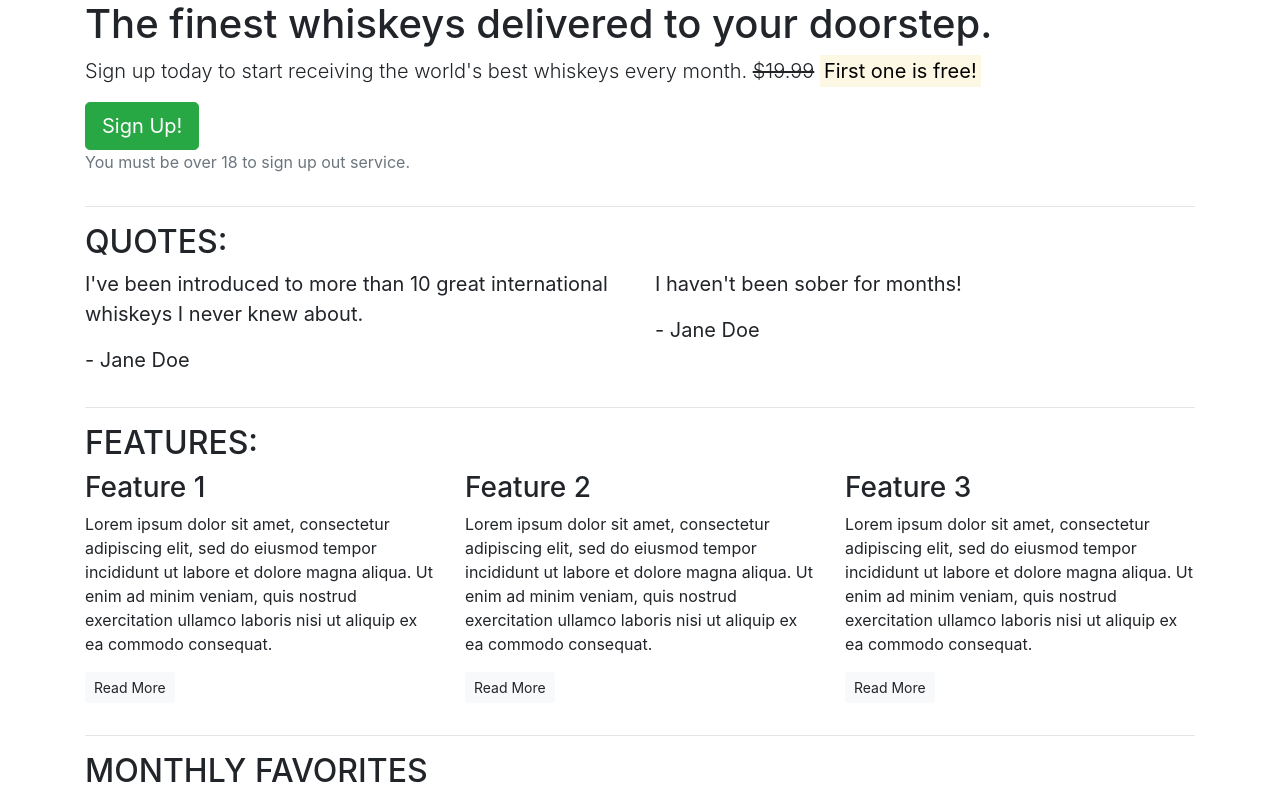
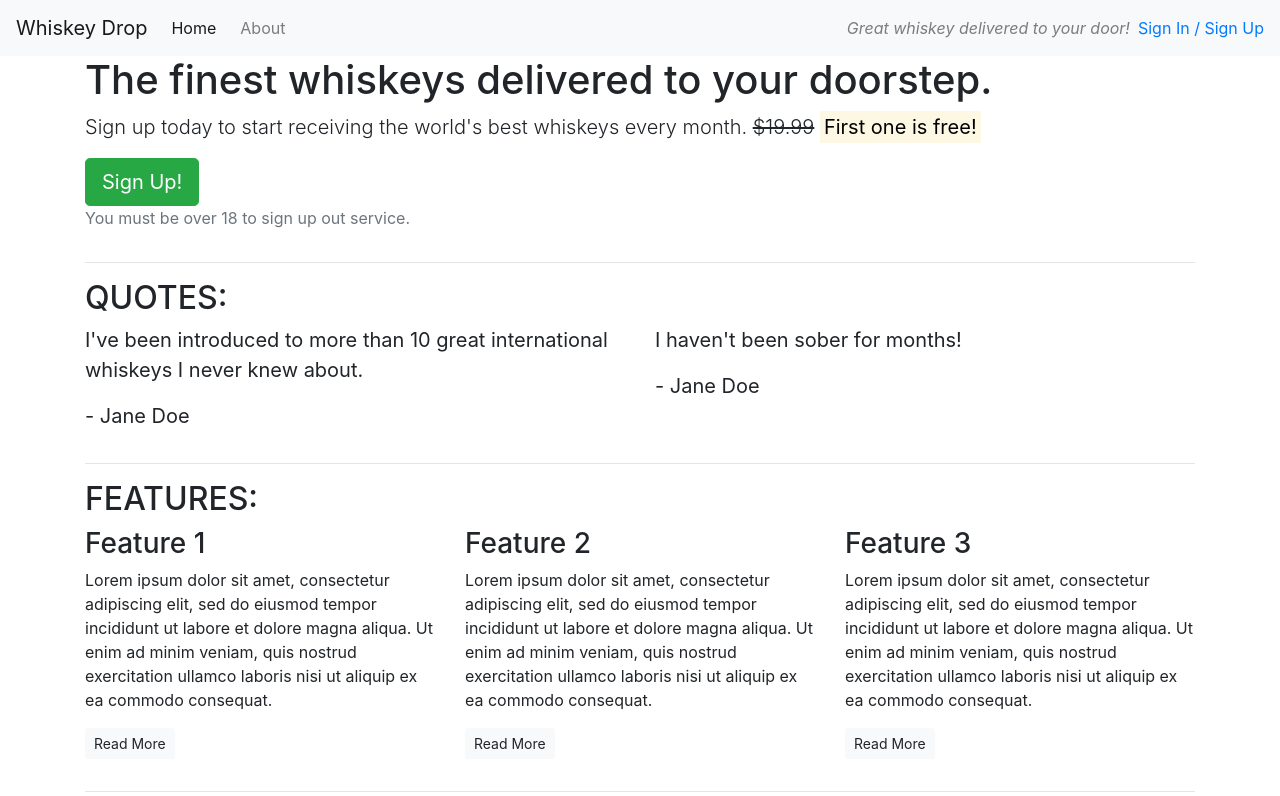
Before and after one commit to CrazyEggz/bootstrap-learning, a plain HTML site: page index.html in a window 1280 px wide. Shown: the top 796 px of the page. Drawn offline with nearby package versions, Linux system fonts and the light colour scheme.

Commit message:
Add navbar for large screens

```diff
--- a/index.html
+++ b/index.html
@@ -13,6 +13,15 @@
 </head>
 
 <body>
+    <nav class="navbar navbar-light bg-light navbar-expand-sm">
+        <a href="/" class="navbar-brand">Whiskey Drop</a>
+        <ul class="navbar-nav mr-auto">
+            <li class="active nav-item mr-2"><a href="/" class="nav-link">Home</a></li>
+            <li class="nav-item mr-2"><a href="/about" class="nav-link">About</a></li>
+        </ul>
+        <p class="navbar-text my-auto mr-2"><i>Great whiskey delivered to your door!</i></p>
+        <a href="/login">Sign In / Sign Up</a>
+    </nav>
     <article class="container">
         <!-- Callout -->
         <div class="row">
```
